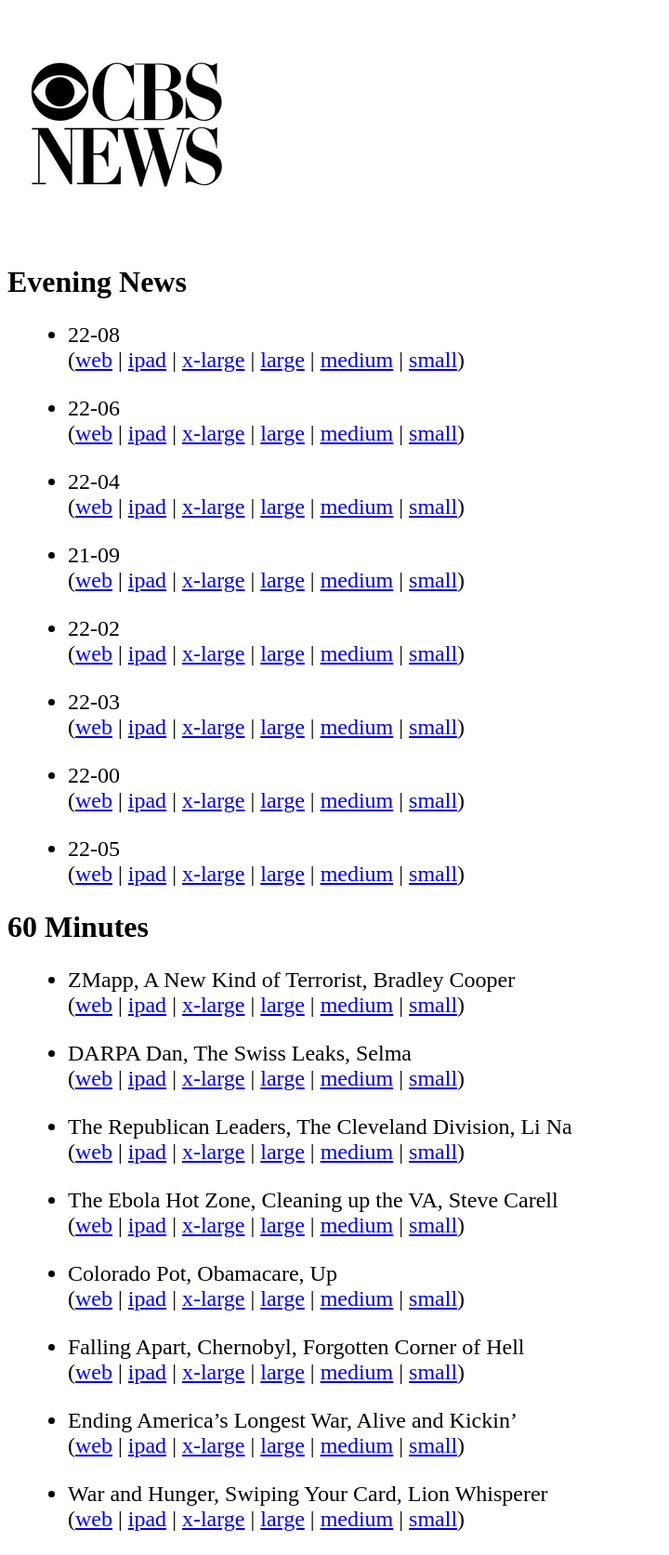
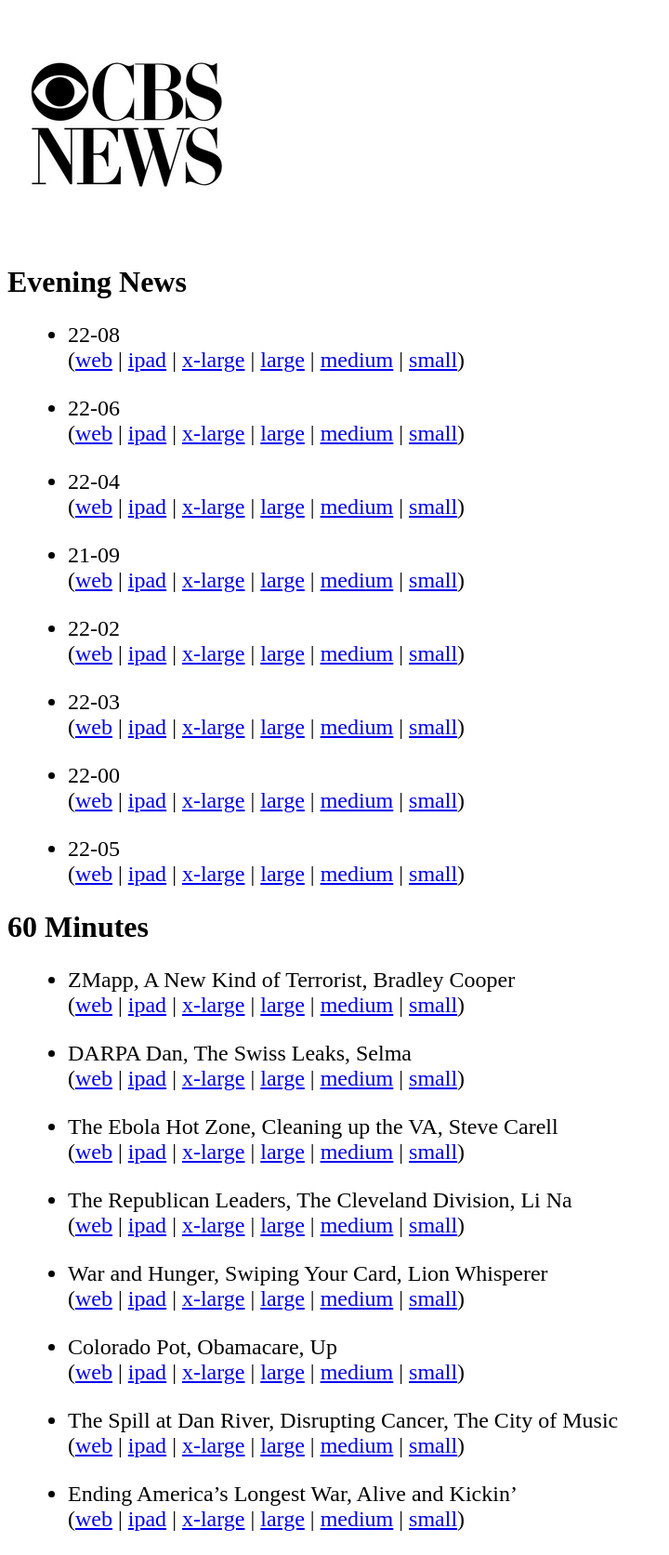
Before and after one commit to jkutner/cbsfeed, a Jekyll site: the page built from index.html, in a window 1280 px wide. Shown: the whole page at 93% size, without its empty margins (0-720 px from the left). Built offline with Jekyll 4.4.1, drawn with Linux system fonts in a browser that asks for light colours; nearby versions of some CDN libraries; some of the changed lines change nothing that is shown.

Commit message:
Updating with latest episdoes

```diff
--- a/_data/sixtymin.yml
+++ b/_data/sixtymin.yml
@@ -17,6 +17,15 @@
     mp4_796: media\/2015\/02\/08\/395822659644\/60_FULL_2815_342054_796.mp4
     mp4_1296: media\/2015\/02\/08\/395822659644\/60_FULL_2815_342054_1296.mp4
   date: DARPA Dan, The Swiss Leaks, Selma
+- title: The Ebola Hot Zone, Cleaning up the VA, Steve Carell
+  links:
+    orig: /videos/the-ebola-hot-zone-cleaning-up-the-va-steve-carell/
+    ipad: ipad-streaming.cbsnews.com/media/mpx/2014/11/10/355843139997/60_FULL_110914_306436_tablet.m3u8
+    mp4_240: media\/2014\/11\/10\/355843139997\/60_FULL_110914_306401_240.mp4
+    mp4_740: media\/2014\/11\/10\/355843139997\/60_FULL_110914_306401_740.mp4
+    mp4_796: media\/2014\/11\/10\/355843139997\/60_FULL_110914_306401_796.mp4
+    mp4_1296: media\/2014\/11\/10\/355843139997\/60_FULL_110914_306401_1296.mp4
+  date: The Ebola Hot Zone, Cleaning up the VA, Steve Carell
 - title: The Republican Leaders, The Cleveland Division, Li Na
   links:
     orig: /videos/the-republican-leaders-the-cleveland-division-li-na/
@@ -26,15 +35,15 @@
     mp4_796: media\/2015\/01\/26\/388990019823\/60_FULL_12515_336293_796.mp4
     mp4_1296: media\/2015\/01\/26\/388990019823\/60_FULL_12515_336293_1296.mp4
   date: The Republican Leaders, The Cleveland Division, Li Na
-- title: The Ebola Hot Zone, Cleaning up the VA, Steve Carell
+- title: War and Hunger, Swiping Your Card, Lion Whisperer
   links:
-    orig: /videos/the-ebola-hot-zone-cleaning-up-the-va-steve-carell/
-    ipad: ipad-streaming.cbsnews.com/media/mpx/2014/11/10/355843139997/60_FULL_110914_306436_tablet.m3u8
-    mp4_240: media\/2014\/11\/10\/355843139997\/60_FULL_110914_306401_240.mp4
-    mp4_740: media\/2014\/11\/10\/355843139997\/60_FULL_110914_306401_740.mp4
-    mp4_796: media\/2014\/11\/10\/355843139997\/60_FULL_110914_306401_796.mp4
-    mp4_1296: media\/2014\/11\/10\/355843139997\/60_FULL_110914_306401_1296.mp4
-  date: The Ebola Hot Zone, Cleaning up the VA, Steve Carell
+    orig: /videos/war-and-hunger-swiping-your-card-lion-whisperer/
+    ipad: ipad-streaming.cbsnews.com/media/mpx/2014/11/29/365134915521/60_FULL_113014_314516_tablet.m3u8
+    mp4_240: media\/2014\/11\/29\/365134915521\/60_FULL_113014_314250_240.mp4
+    mp4_740: media\/2014\/11\/29\/365134915521\/60_FULL_113014_314250_740.mp4
+    mp4_796: media\/2014\/11\/29\/365134915521\/60_FULL_113014_314250_796.mp4
+    mp4_1296: media\/2014\/11\/29\/365134915521\/60_FULL_113014_314250_1296.mp4
+  date: War and Hunger, Swiping Your Card, Lion Whisperer
 - title: Colorado Pot, Obamacare, Up
   links:
     orig: /videos/colorado-pot-obamacare-up/
@@ -44,15 +53,15 @@
     mp4_796: media\/2015\/01\/11\/382843459550\/60_FULL_011015_329632_796.mp4
     mp4_1296: media\/2015\/01\/11\/382843459550\/60_FULL_011015_329632_1296.mp4
   date: Colorado Pot, Obamacare, Up
-- title: Falling Apart, Chernobyl, Forgotten Corner of Hell
+- title: The Spill at Dan River, Disrupting Cancer, The City of Music
   links:
-    orig: /videos/falling-apart-chernobyl-forgotten-corner-of-hell/
-    ipad: ipad-streaming.cbsnews.com/media/mpx/2015/02/23/402701891941/60_FULL_022215_V2_348998_500/60_FULL_022215_V2_348998_500.m3u8
-    mp4_240: media\/2014\/11\/23\/362313795967\/60_FULL_11232014_312148_240.mp4
-    mp4_740: media\/2014\/11\/23\/362313795967\/60_FULL_11232014_312148_740.mp4
-    mp4_796: media\/2014\/11\/23\/362313795967\/60_FULL_11232014_312148_796.mp4
-    mp4_1296: media\/2014\/11\/23\/362313795967\/60_FULL_11232014_312148_1296.mp4
-  date: Falling Apart, Chernobyl, Forgotten Corner of Hell
+    orig: /videos/the-spill-at-dan-river-disrupting-cancer-the-city-of-music/
+    ipad: ipad-streaming.cbsnews.com/media/mpx/2014/12/07/368440899558/60_FULL_120714_317466_500/60_FULL_120714_317466_500.m3u8
+    mp4_240: media\/2014\/12\/07\/368440899558\/60_FULL_120714_317393_240.mp4
+    mp4_740: media\/2014\/12\/07\/368440899558\/60_FULL_120714_317393_740.mp4
+    mp4_796: media\/2014\/12\/07\/368440899558\/60_FULL_120714_317393_796.mp4
+    mp4_1296: media\/2014\/12\/07\/368440899558\/60_FULL_120714_317393_1296.mp4
+  date: The Spill at Dan River, Disrupting Cancer, The City of Music
 - title: Ending America&rsquo;s Longest War, Alive and Kickin&rsquo;
   links:
     orig: /videos/ending-americas-longest-war-alive-and-kickin/
@@ -62,12 +71,3 @@
     mp4_796: media\/2015\/02\/23\/402701891941\/60_FULL_022215_V2_348988_796.mp4
     mp4_1296: media\/2015\/02\/23\/402701891941\/60_FULL_022215_V2_348988_1296.mp4
   date: Ending America&rsquo;s Longest War, Alive and Kickin&rsquo;
-- title: War and Hunger, Swiping Your Card, Lion Whisperer
-  links:
-    orig: /videos/war-and-hunger-swiping-your-card-lion-whisperer/
-    ipad: ipad-streaming.cbsnews.com/media/mpx/2014/11/29/365134915521/60_FULL_113014_314516_tablet.m3u8
-    mp4_240: media\/2014\/11\/29\/365134915521\/60_FULL_113014_314250_240.mp4
-    mp4_740: media\/2014\/11\/29\/365134915521\/60_FULL_113014_314250_740.mp4
-    mp4_796: media\/2014\/11\/29\/365134915521\/60_FULL_113014_314250_796.mp4
-    mp4_1296: media\/2014\/11\/29\/365134915521\/60_FULL_113014_314250_1296.mp4
-  date: War and Hunger, Swiping Your Card, Lion Whisperer
```
